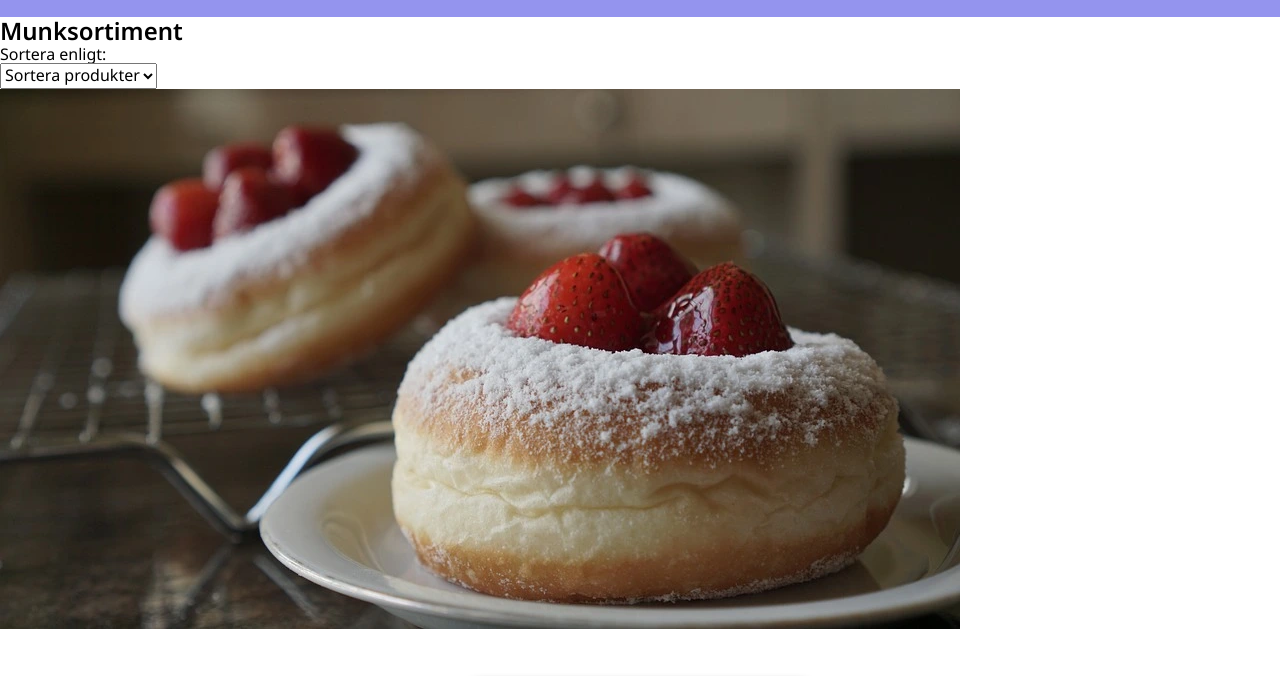
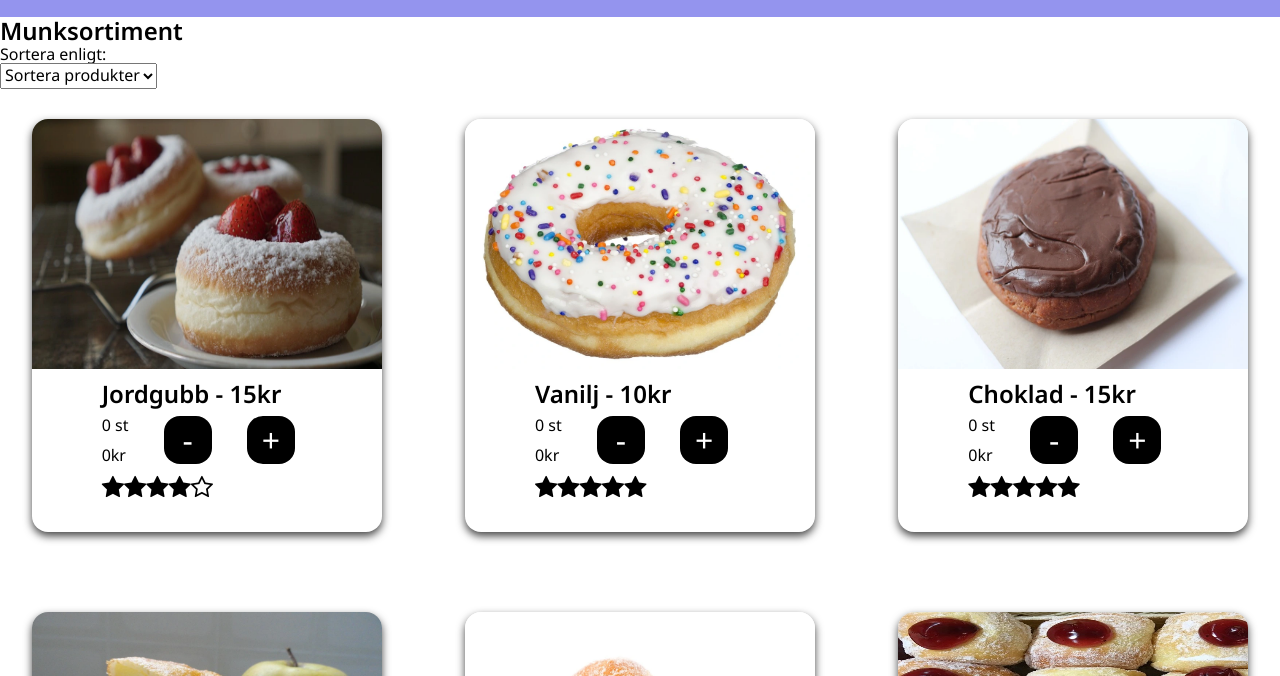
Before and after one commit to Medieinstitutet/fed22d-js-grundkurs-individuell-webbshop-antonjanzon95, a website: page index.html in a window 1280 px wide. Shown: the part 63-739 px from the top of the page. Drawn offline with Linux system fonts and the light colour scheme.

Commit message:
Formulerat om 'renderDonuts'-koden.

```diff
--- a/layout/_base.scss
+++ b/layout/_base.scss
@@ -40,11 +40,13 @@ form {
   border-radius: 5px;
 
   .formInputLabel {
+    width: 280px;
     display: block;
+    margin: 0 auto;
 
     input {
       height: 2rem;
-      border: solid 3px blue;
+      width: 100%;
     }
 
     span {
@@ -158,8 +160,8 @@ aside {
 
   #cart {
     .addCart, .removeCart {
-      background-color: blue;
-      opacity: 0.6;
+      background-color: black;
+      opacity: 0.8;
       color: white;
       width: 30px;
       height: 30px;
--- a/script.js
+++ b/script.js
@@ -118,14 +118,18 @@ function renderDonuts() {
     const drawFilledStar = filledStarIcon.repeat(donuts[i].rating);
     const drawHollowStar = emptyStarIcon.repeat(maxRating - donuts[i].rating);
     const total = donuts[i].amount * donuts[i].price;
-    const image = document.createElement('img');
-    image.setAttribute('src', `img/${donuts[i].name}.webp`);
-    donutContainer.appendChild(image);
-    donutContainer.innerHTML +=
+
+    // create elements
+    const articleEl = document.createElement('article');
+    const imageEl = document.createElement('img');
+    imageEl.setAttribute('src', `img/${donuts[i].name}.webp`);
+    imageEl.setAttribute('alt', `Bild på en ${donuts[i].name}munk.`)
+    imageEl.setAttribute('height', '250');
+    imageEl.setAttribute('width', '250');
+    const infoEl = document.createElement('div');
+    infoEl.className = 'donutContainer';
+    infoEl.innerHTML =
     `
-      <article>
-
-        <div class="donutContainer">
       <h3>${donuts[i].name} - ${donuts[i].price}kr</h3>
       <span class="amount">${donuts[i].amount} st</span><br>
       <span class="price">${total}kr</span>
@@ -134,9 +138,36 @@ function renderDonuts() {
       <div class="rating">
         ${drawFilledStar}${drawHollowStar}
       </div>
-        </div>
-      </article>
-    `;
+    `
+
+    // append elements
+    donutContainer.appendChild(articleEl);
+    articleEl.appendChild(imageEl);
+    articleEl.appendChild(infoEl);
+
+
+
+    // donutContainer.innerHTML +=
+    // `
+    //   <article>
+    //     <img src="/img/${donuts[i].name}.jpg"
+    //     alt="Bild på en ${donuts[i].name}munk."
+    //     width="250"
+    //     height="250"
+    //     />
+    //     <div class="donutContainer">
+    //       <h3>${donuts[i].name} - ${donuts[i].price}kr</h3>
+    //       <span class="amount">${donuts[i].amount} st</span><br>
+    //       <span class="price">${total}kr</span>
+    //       <button class="remove" data-id="${i}">-</button>
+    //       <button class="add" data-id="${i}">+</button><br>
+    //       <div class="rating">
+    //         ${drawFilledStar}${drawHollowStar}
+    //       </div>
+    //     </div>
+    //   </article>
+    // `;
+
   }
 
   // add donuts
```
Also changed, not shown: style.css, 1 other file. Lines whose indentation alone changed are shown as unchanged.
